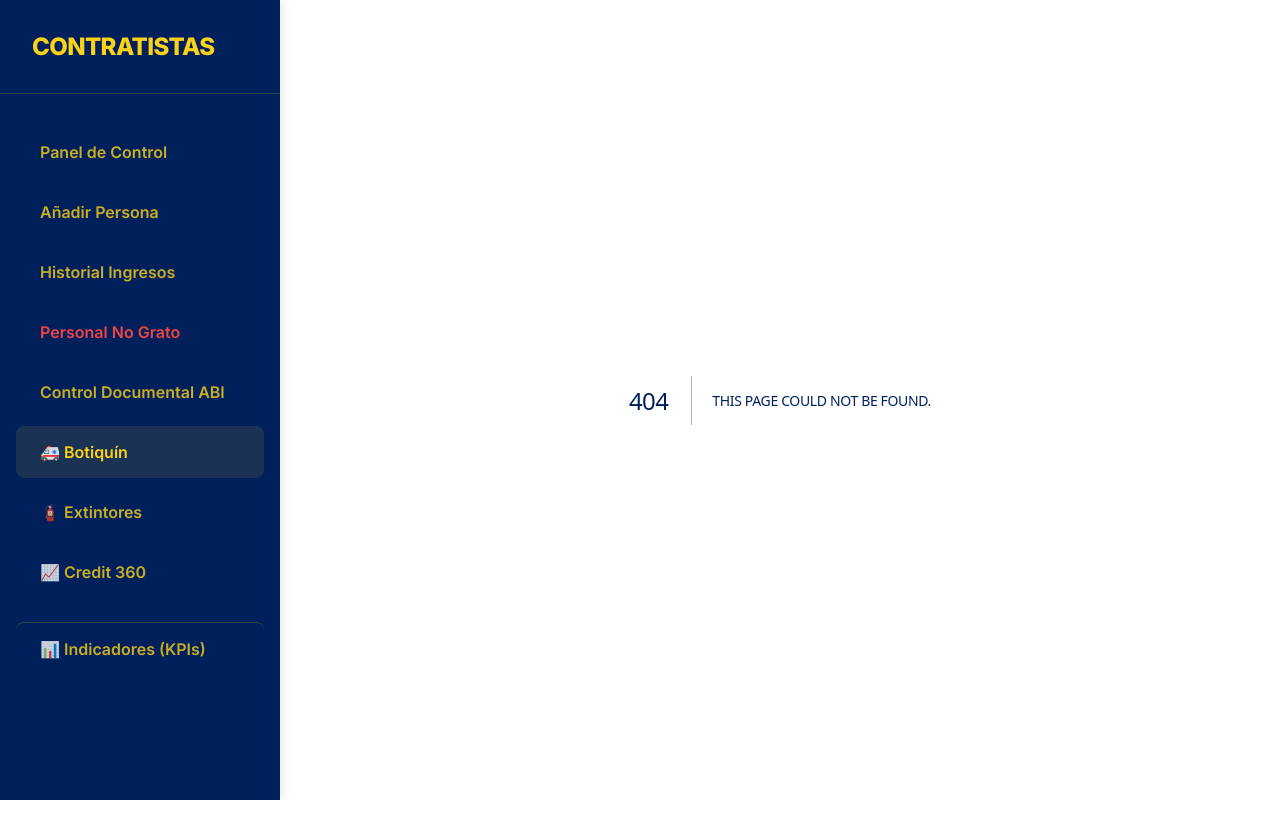
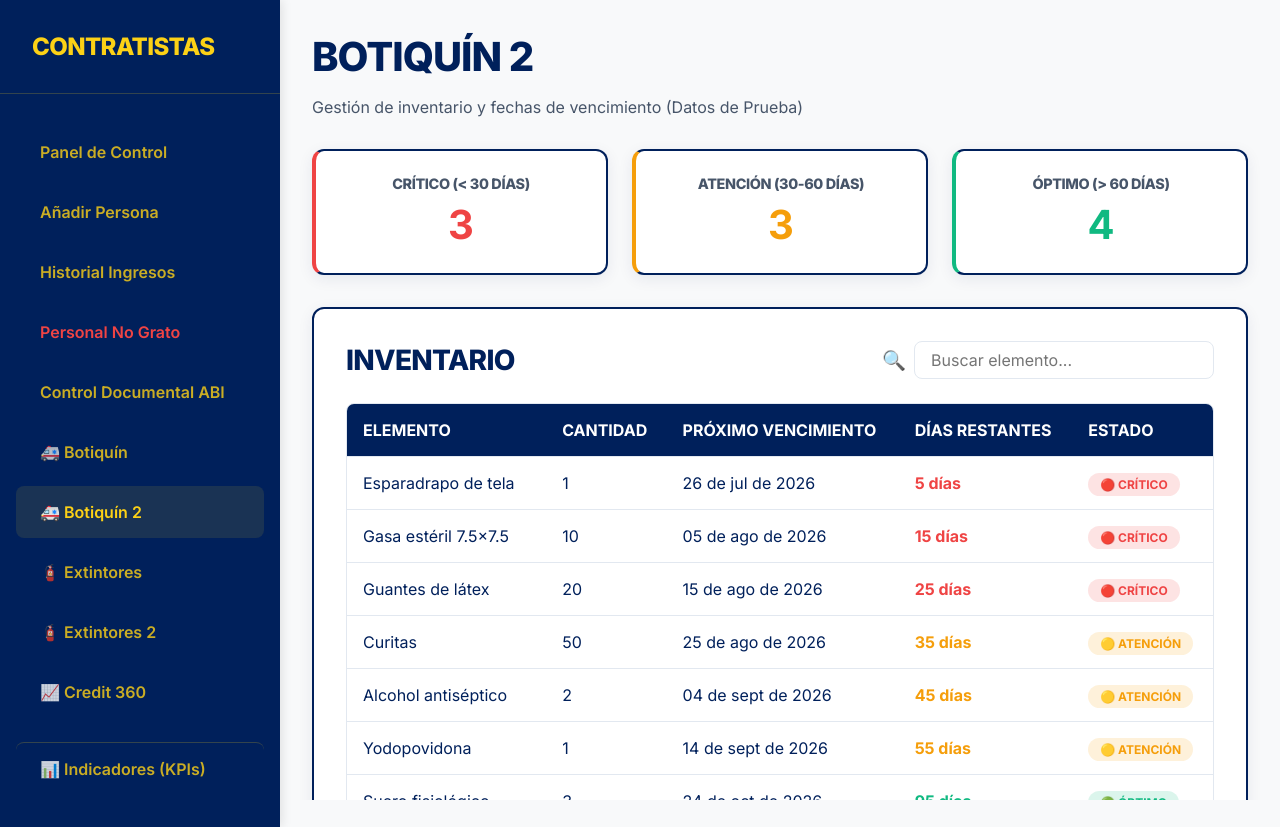
Before and after one commit to EjeCafetero100/contratistas-app, a Next.js app in the folder carnet-app/: page /botiquin-2 in a window 1280 px wide. Before the commit this address had no page. Before the commit the page ends 800 px from the top, so only its background shows below. Built offline with nearby package versions, Linux system fonts and the light colour scheme.

Commit message:
Add new Botiquin 2 module with mock data

```diff
--- /dev/null
+++ b/carnet-app/src/app/botiquin-2/page.js
@@ -0,0 +1,148 @@
+"use client";
+
+import { useState } from "react";
+
+// Función auxiliar para sumar días a una fecha
+const addDays = (date, days) => {
+  const result = new Date(date);
+  result.setDate(result.getDate() + days);
+  return result;
+};
+
+// Generar datos inventados con fechas de vencimiento variables
+// Puedes modificar estos datos y agregar los insumos reales del Botiquín 2 aquí
+const today = new Date();
+const mockData = [
+  { id: 1, nombre: "Gasa estéril 7.5x7.5", cantidad: 10, fechaVencimiento: addDays(today, 15) }, // Rojo (<30)
+  { id: 2, nombre: "Alcohol antiséptico", cantidad: 2, fechaVencimiento: addDays(today, 45) }, // Amarillo (30-60)
+  { id: 3, nombre: "Vendas elásticas 3x5", cantidad: 5, fechaVencimiento: addDays(today, 120) }, // Verde (>60)
+  { id: 4, nombre: "Esparadrapo de tela", cantidad: 1, fechaVencimiento: addDays(today, 5) }, // Rojo (<30)
+  { id: 5, nombre: "Tijeras punta roma", cantidad: 1, fechaVencimiento: addDays(today, 800) }, // Verde (>60)
+  { id: 6, nombre: "Curitas", cantidad: 50, fechaVencimiento: addDays(today, 35) }, // Amarillo (30-60)
+  { id: 7, nombre: "Suero fisiológico", cantidad: 3, fechaVencimiento: addDays(today, 95) }, // Verde (>60)
+  { id: 8, nombre: "Yodopovidona", cantidad: 1, fechaVencimiento: addDays(today, 55) }, // Amarillo (30-60)
+  { id: 9, nombre: "Guantes de látex", cantidad: 20, fechaVencimiento: addDays(today, 25) }, // Rojo (<30)
+  { id: 10, nombre: "Termómetro digital", cantidad: 1, fechaVencimiento: addDays(today, 500) }, // Verde (>60)
+];
+
+export default function Botiquin2Page() {
+  const [searchTerm, setSearchTerm] = useState("");
+
+  const getStatus = (fechaVencimiento) => {
+    const today = new Date();
+    const diffTime = fechaVencimiento.getTime() - today.getTime();
+    const diffDays = Math.ceil(diffTime / (1000 * 60 * 60 * 24));
+
+    if (diffDays < 30) {
+      return { days: diffDays, colorClass: "badge-danger", text: "Crítico", colorCode: "#ef4444" };
+    } else if (diffDays >= 30 && diffDays <= 60) {
+      return { days: diffDays, colorClass: "badge-warning", text: "Atención", colorCode: "#f59e0b" };
+    } else {
+      return { days: diffDays, colorClass: "badge-success", text: "Óptimo", colorCode: "#10b981" };
+    }
+  };
+
+  const filteredData = mockData.filter(item =>
+    item.nombre.toLowerCase().includes(searchTerm.toLowerCase())
+  );
+
+  // Ordenar por fecha de vencimiento (los más próximos a vencer primero)
+  const sortedData = [...filteredData].sort((a, b) => a.fechaVencimiento - b.fechaVencimiento);
+
+  return (
+    <div className="container">
+      <header style={{ display: 'flex', justifyContent: 'space-between', alignItems: 'center', marginBottom: '2rem' }}>
+        <div>
+          <h1>Botiquín 2</h1>
+          <p style={{ color: 'var(--text-muted)' }}>Gestión de inventario y fechas de vencimiento (Datos de Prueba)</p>
+        </div>
+      </header>
+
+      {/* Tarjetas de Resumen (Semáforo) */}
+      <div style={{ display: 'grid', gridTemplateColumns: 'repeat(auto-fit, minmax(200px, 1fr))', gap: '1.5rem', marginBottom: '2rem' }}>
+        <div className="glass-panel" style={{ borderLeft: '4px solid #ef4444', display: 'flex', flexDirection: 'column', alignItems: 'center', padding: '1.5rem' }}>
+          <h3 style={{ margin: '0 0 0.5rem 0', color: 'var(--text-muted)', fontSize: '0.9rem', textTransform: 'uppercase' }}>Crítico (&lt; 30 días)</h3>
+          <span style={{ fontSize: '2.5rem', fontWeight: 'bold', color: '#ef4444' }}>
+            {mockData.filter(d => getStatus(d.fechaVencimiento).text === "Crítico").length}
+          </span>
+        </div>
+        <div className="glass-panel" style={{ borderLeft: '4px solid #f59e0b', display: 'flex', flexDirection: 'column', alignItems: 'center', padding: '1.5rem' }}>
+          <h3 style={{ margin: '0 0 0.5rem 0', color: 'var(--text-muted)', fontSize: '0.9rem', textTransform: 'uppercase' }}>Atención (30-60 días)</h3>
+          <span style={{ fontSize: '2.5rem', fontWeight: 'bold', color: '#f59e0b' }}>
+            {mockData.filter(d => getStatus(d.fechaVencimiento).text === "Atención").length}
+          </span>
+        </div>
+        <div className="glass-panel" style={{ borderLeft: '4px solid #10b981', display: 'flex', flexDirection: 'column', alignItems: 'center', padding: '1.5rem' }}>
+          <h3 style={{ margin: '0 0 0.5rem 0', color: 'var(--text-muted)', fontSize: '0.9rem', textTransform: 'uppercase' }}>Óptimo (&gt; 60 días)</h3>
+          <span style={{ fontSize: '2.5rem', fontWeight: 'bold', color: '#10b981' }}>
+            {mockData.filter(d => getStatus(d.fechaVencimiento).text === "Óptimo").length}
+          </span>
+        </div>
+      </div>
+
+      <div className="glass-panel">
+        <div style={{ display: 'flex', justifyContent: 'space-between', alignItems: 'center', marginBottom: '1.5rem', flexWrap: 'wrap', gap: '1rem' }}>
+          <h2 style={{ margin: 0 }}>Inventario</h2>
+          <div style={{ display: 'flex', gap: '0.5rem', alignItems: 'center' }}>
+            <span style={{ fontSize: '1.2rem' }}>🔍</span>
+            <input
+              type="text"
+              placeholder="Buscar elemento..."
+              value={searchTerm}
+              onChange={(e) => setSearchTerm(e.target.value)}
+              style={{ padding: '0.5rem 1rem', borderRadius: '8px', border: '1px solid #e2e8f0', minWidth: '300px' }}
+            />
+          </div>
+        </div>
+
+        <div className="table-container">
+          <table>
+            <thead>
+              <tr>
+                <th>Elemento</th>
+                <th>Cantidad</th>
+                <th>Próximo Vencimiento</th>
+                <th>Días Restantes</th>
+                <th>Estado</th>
+              </tr>
+            </thead>
+            <tbody>
+              {sortedData.map(item => {
+                const status = getStatus(item.fechaVencimiento);
+                return (
+                  <tr key={item.id}>
+                    <td style={{ fontWeight: 500 }}>{item.nombre}</td>
+                    <td>{item.cantidad}</td>
+                    <td>
+                      {item.fechaVencimiento.toLocaleDateString('es-CO', {
+                        day: '2-digit', month: 'short', year: 'numeric'
+                      })}
+                    </td>
+                    <td>
+                      <strong style={{ color: status.colorCode }}>
+                        {status.days} {status.days === 1 ? 'día' : 'días'}
+                      </strong>
+                    </td>
+                    <td>
+                      <span className={`badge ${status.colorClass}`}>
+                        {status.text === 'Crítico' ? '🔴 ' : status.text === 'Atención' ? '🟡 ' : '🟢 '}
+                        {status.text}
+                      </span>
+                    </td>
+                  </tr>
+                );
+              })}
+              {sortedData.length === 0 && (
+                <tr>
+                  <td colSpan="5" style={{ textAlign: 'center', color: 'var(--text-muted)', padding: '2rem' }}>
+                    No se encontraron elementos con ese nombre.
+                  </td>
+                </tr>
+              )}
+            </tbody>
+          </table>
+        </div>
+      </div>
+    </div>
+  );
+}
--- a/carnet-app/src/components/ClientLayout.js
+++ b/carnet-app/src/components/ClientLayout.js
@@ -36,11 +36,17 @@ export default function ClientLayout({ children }) {
           <Link href="/control-documental" className={`sidebar-link ${pathname === '/control-documental' ? 'active' : ''}`}>
             Control Documental ABI
           </Link>
-          <Link href="/botiquin" className={`sidebar-link ${pathname?.startsWith('/botiquin') ? 'active' : ''}`}>
+          <Link href="/botiquin" className={`sidebar-link ${pathname?.startsWith('/botiquin') && !pathname?.startsWith('/botiquin-2') ? 'active' : ''}`}>
             🚑 Botiquín
+          </Link>
+          <Link href="/botiquin-2" className={`sidebar-link ${pathname?.startsWith('/botiquin-2') ? 'active' : ''}`}>
+            🚑 Botiquín 2
           </Link>
           <Link href="/extintores" className={`sidebar-link ${pathname?.startsWith('/extintores') ? 'active' : ''}`}>
             🧯 Extintores
+          </Link>
+          <Link href="/extintores2" className={`sidebar-link ${pathname?.startsWith('/extintores2') ? 'active' : ''}`}>
+            🧯 Extintores 2
           </Link>
           <Link href="/credit-360" className={`sidebar-link ${pathname?.startsWith('/credit-360') ? 'active' : ''}`}>
             📈 Credit 360
```
